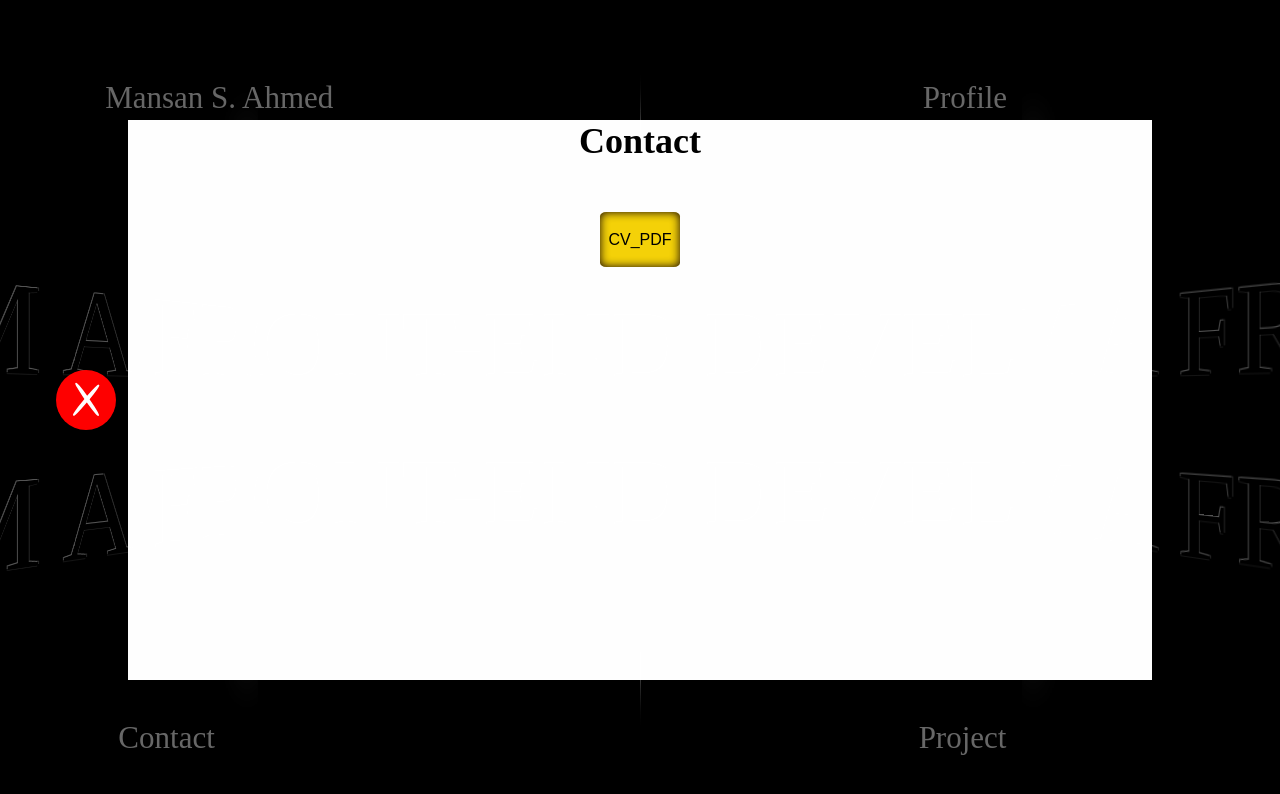
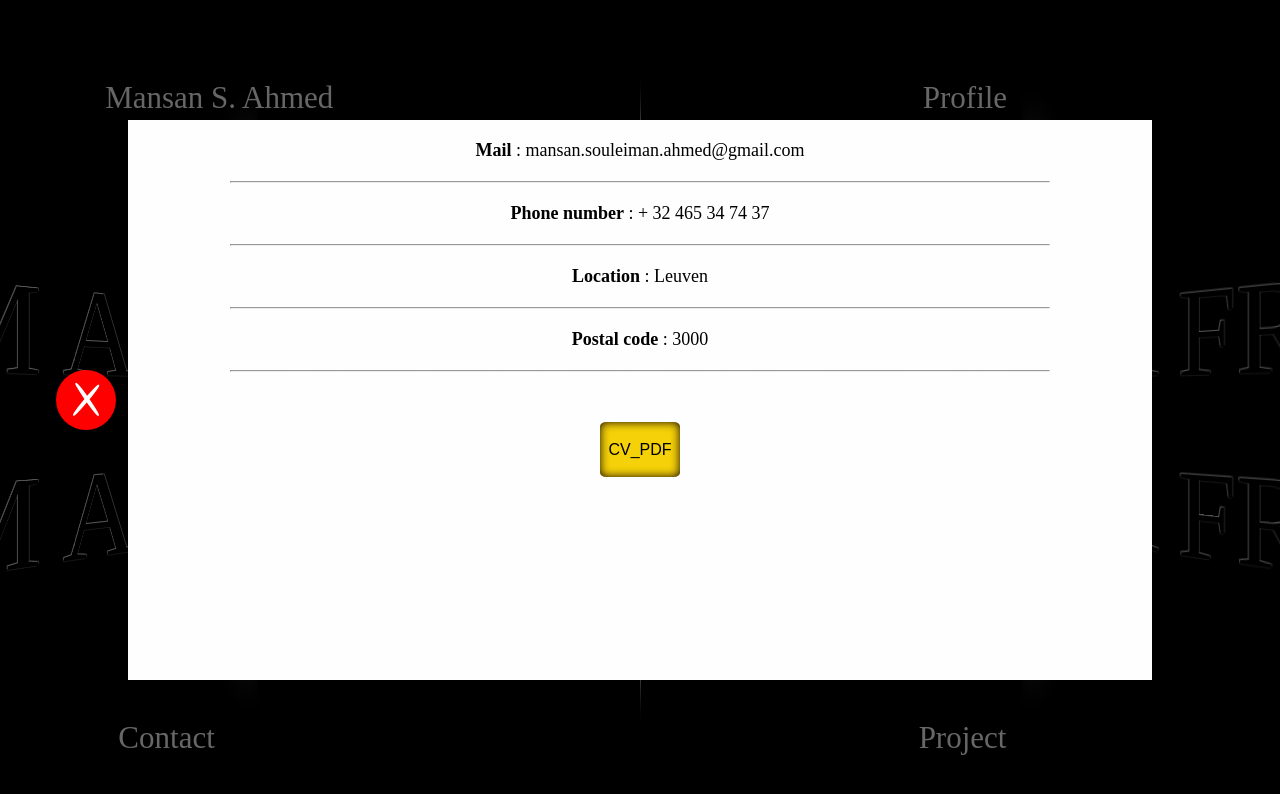
Before and after one commit to MansanSouleimanAhmed/cv_2021, a React (Create React App) app: page / in a window 1280 px wide. Both pictures are taken after a click on the element "Contact". Shown: the top 794 px of the page. Built offline with nearby package versions, Linux system fonts and the light colour scheme; the HTML template or start-up script is replaced by a standard one.

Commit message:
contact content

```diff
--- a/src/components/modal/modale-content/contact.tsx
+++ b/src/components/modal/modale-content/contact.tsx
@@ -18,7 +18,24 @@ const Contact: React.FC = () => {
 	return (
 		<Fragment>
 			<div style={style}>
-				<h1>Contact</h1>
+				<div>
+					<p style={{ wordBreak: 'break-all', paddingBottom: '20px', paddingTop: '20px' }}>
+						<strong>Mail</strong> : <span> mansan.souleiman.ahmed@gmail.com</span>
+					</p>
+					<hr />
+					<p style={{ wordBreak: 'break-all', paddingBottom: '20px', paddingTop: '20px' }}>
+						<strong>Phone number</strong> : <span> + 32 465 34 74 37</span>
+					</p>
+					<hr />
+					<p style={{ wordBreak: 'break-all', paddingBottom: '20px', paddingTop: '20px' }}>
+						<strong>Location</strong> : <span> Leuven</span>
+					</p>
+					<hr />
+					<p style={{ wordBreak: 'break-all', paddingBottom: '20px', paddingTop: '20px' }}>
+						<strong>Postal code</strong> : <span> 3000 </span>
+					</p>
+					<hr />
+				</div>
 			</div>
 		</Fragment>
 	);
```
